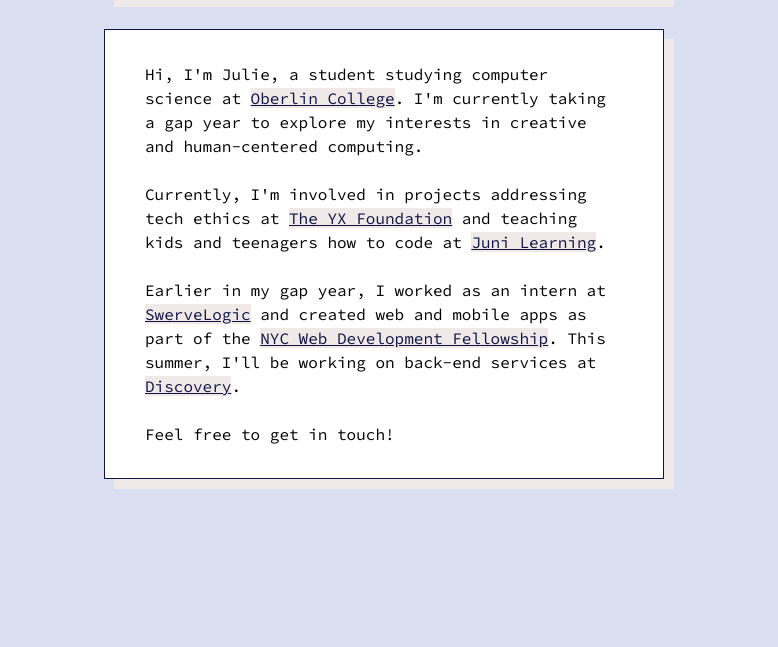
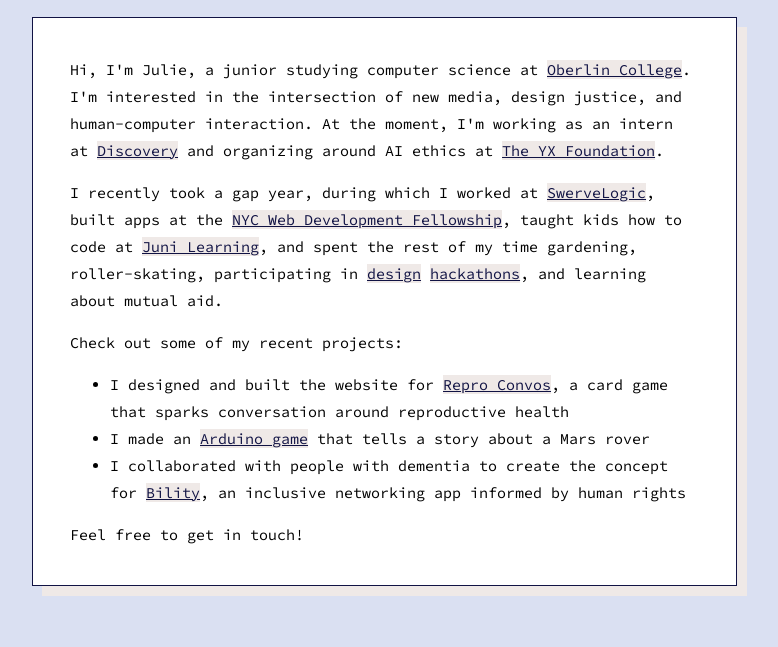
Before and after one commit to juhlie/personal-site, a plain HTML site: page index.html in a window 1280 px wide. Shown: the part 153-800 px from the top of the page, without its empty margins (256-1034 px from the left). Drawn offline with Linux system fonts and the light colour scheme.

Commit message:
june 2021 updates

```diff
--- a/index.html
+++ b/index.html
@@ -10,14 +10,7 @@
     <meta
       name="description"
       content="
-			Hi, I'm Julie, a student studying computer science at Oberlin College. I'm currently taking a gap year to explore my interests in creative and human-centered computing.
-
-			Currently, I'm involved in projects addressing tech ethics at The YX Foundation and teaching kids and teenagers how to code at Juni Learning.
-
-			Earlier in my gap year, I worked as an intern at SwerveLogic and created web and mobile apps as part of the NYC Web Development Fellowship. This summer, I'll be working on back-end services at Discovery.
-
-			Feel free to get in touch!
-			"
+			Hi, I'm Julie, a junior studying computer science at Oberlin College. I'm interested in the intersection of new media, design justice, and human-computer interaction. At the moment, I'm working as an intern at Discovery and organizing around AI ethics at The YX Foundation."
     />
 
     <title>Julie Lam</title>
@@ -65,47 +58,52 @@
 
     <div class="main box">
       <p>
-        Hi, I'm Julie, a student studying computer science at
+        Hi, I'm Julie, a junior studying computer science at
         <a href="https://www.oberlin.edu/" target="_blank"
-          >Oberlin College<span class="visible-hidden"
-            >opens in a new tab</span
-          ></a
-        >. I'm currently taking a gap year to explore my interests in creative
-        and human-centered computing.
-      </p>
-      <p>
-        Currently, I'm involved in projects addressing tech ethics at
+          >Oberlin College<span class="visible-hidden">opens in a new tab</span></a
+        >. I'm interested in the intersection of new media, design justice, and
+        human-computer interaction. At the moment, I'm working as an intern at
+        <a href="https://www.discoveryplus.com/" target="_blank"
+          >Discovery<span class="visible-hidden">opens in a new tab</span></a
+        >
+        and organizing around AI ethics at
         <a href="https://theyxfoundation.org/" target="_blank"
           >The YX Foundation<span class="visible-hidden"
             >opens in a new tab</span
           ></a
-			></a
-        >
-        and teaching kids and teenagers how to code at
-        <a href="https://junilearning.com/" target="_blank">Juni Learning<span class="visible-hidden"
-					>opens in a new tab</span
-				></a
-			></a>.
+        >.
       </p>
       <p>
-        Earlier in my gap year, I worked as an intern at
-        <a href="http://swervelogic.com/" target="_blank">SwerveLogic<span class="visible-hidden"
-					>opens in a new tab</span
-				></a
-			></a> and
-        created web and mobile apps as part of the
+        I recently took a gap year, during which I worked at
+        <a href="http://swervelogic.com/" target="_blank"
+          >SwerveLogic<span class="visible-hidden">opens in a new tab</span></a
+        >,
+        built apps at the
         <a
           href="https://www.fullstackacademy.com/nyc-fellowship"
           target="_blank"
           >NYC Web Development Fellowship<span class="visible-hidden"
             >opens in a new tab</span
           ></a
-			></a
-        >. This summer, I'll be working on back-end services at
-        <a href="https://www.discoveryplus.com/" target="_blank">Discovery<span class="visible-hidden"
+        >, taught kids how to code at
+        <a href="https://junilearning.com/" target="_blank"
+          >Juni Learning<span class="visible-hidden"
             >opens in a new tab</span
           ></a
-			></a>.
+        >, and spent the rest of my time gardening, roller-skating, participating in <a href="https://www.ourfeministfutures.com/" target="_blank">design<span class="visible-hidden">opens in a new tab</span></a> <a href="https://inclusion.cs.umd.edu/events/explorationtrail#projects" target="_blank">hackathons<span class="visible-hidden">opens in a new tab</span></a>, and learning about mutual aid.
+      </p>
+			<p>Check out some of my recent projects:
+				<ul>
+					<li>
+						I designed and built the website for <a href="https://reproconvos.glitch.me/" target="_blank">Repro Convos<span class="visible-hidden">opens in a new tab</span></a>, a card game that sparks conversation around reproductive health
+					</li>
+					<li>
+						I made an <a href="https://showcase.codeday.org/project/cklo8493h8499711qf9rqha8cx" target="_blank">Arduino game<span class="visible-hidden">opens in a new tab</span></a> that tells a story about a Mars rover
+					</li>
+					<li>
+						I collaborated with people with dementia to create the concept for <a href="https://devpost.com/software/bility" target="_blank">Bility<span class="visible-hidden">opens in a new tab</span></a>, an inclusive networking app informed by human rights
+					</li>
+				</ul>
 			</p>
 
 			<p>Feel free to get in touch!</p>
--- a/style.css
+++ b/style.css
@@ -4,36 +4,37 @@
   font-family: Source Code Pro, sans-serif;
   background-color: #dae0f2;
   color: black;
+  font-size: 15px;
   /* #d2daee #dae0f2 #D2D9EF */
 }
 
-h1 {
-  display: inline;
+/* colors of links, visited links, and link hover */
+
+.main {
+  margin: 1.5em auto;
+  line-height: 1.8em;
 }
 
-p {
-  margin: 1.5em auto;
-  line-height: 1.5em;
+.main a:link {
+  color: #111344;
+  background-color: #efe9e7;
+}
+
+.main a:visited {
+  color: #111344;
+}
+
+.main a:hover {
+  color: #f9cff2;
+  transition-duration: 0.6s;
 }
 
 ::selection {
   background: #dae0f2;
 }
 
-/* colors of links, visited links, and link hover */
-
-p a:link {
-  color: #111344;
-  background-color: #efe9e7;
-}
-
-p a:visited {
-  color: #111344;
-}
-
-p a:hover {
-  color: #f9cff2;
-  transition-duration: 0.6s;
+ul {
+  list-style-position: outside;
 }
 
 /* box styles */
@@ -42,10 +43,10 @@
   margin: auto;
   background-color: white;
   border: 1px solid #111344;
-  padding: 0.5em 2.5em;
+  padding: 1.5em 2.5em;
   box-sizing: border-box;
   box-shadow: 10px 10px #efe9e7;
-  width: 35em;
+  width: 47em;
   max-width: 100%;
 }
 
@@ -61,10 +62,14 @@
 .header {
   color: #f9cff2;
   padding: 30px;
-  margin-top: 3em;
+  margin-top: calc(5vh);
   margin-bottom: 2em;
   text-shadow: 1.5px 1.5px 0 #000, -0.5px -0.5px 0 #000, 0.5px -0.5px 0 #000,
     -0.5px 0.5px 0 #000, 1px 1px 0 #000;
+}
+
+h1 {
+  display: inline;
 }
 
 /* header links */
@@ -109,6 +114,4 @@
 
 /* TODO:
 - email tooltip
-- accessibility
-- resume & projects
  */
```
Lines whose indentation alone changed are shown as unchanged.
